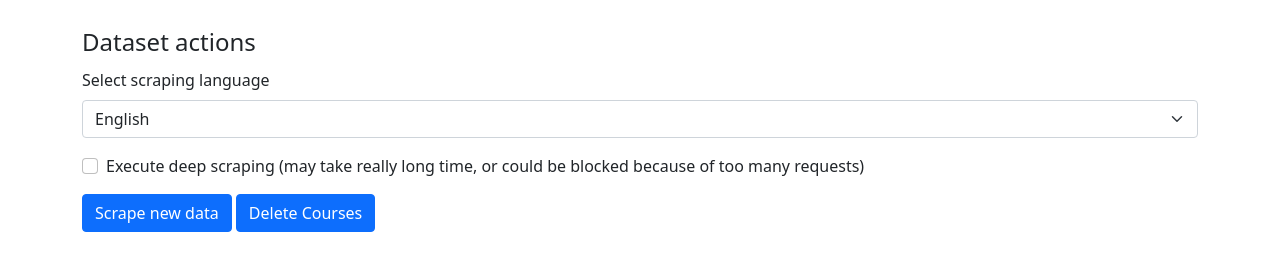
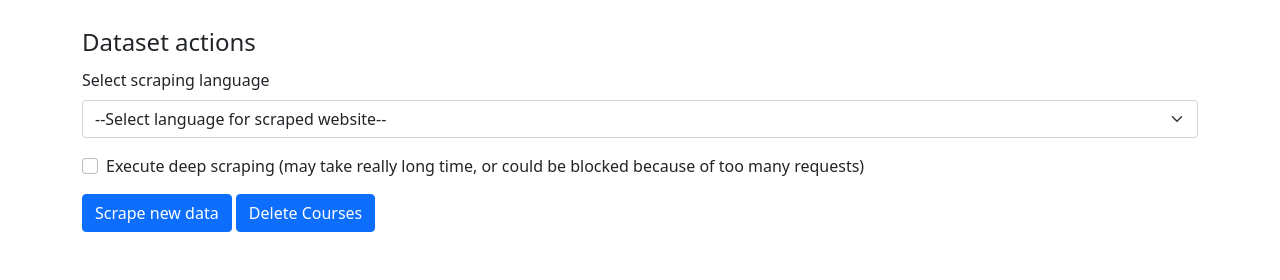
Before and after one commit to eathtespagheti/ocm-code-challenge, a Django app: page / in a window 1280 px wide. Shown: the top 280 px of the page. Run offline with Django 3.2, Linux system fonts and the light colour scheme; data that the repository does not hold is empty.

Commit message:
Add deep and language options

```diff
--- a/src/federica_crawler/apps/courses/templates/courses/index.html
+++ b/src/federica_crawler/apps/courses/templates/courses/index.html
@@ -6,14 +6,15 @@
         <legend>Dataset actions</legend>
         <div class="mb-3">
             <label for="languageSelect" class="form-label">Select scraping language</label>
-            <select id="languageSelect" class="form-select">
-                <option>English</option>
-                <option>Italiano</option>
+            <select id="languageSelect" name="languageSelect" class="form-select">
+                <option disabled selected>--Select language for scraped website--</option>
+                <option value="en">English</option>
+                <option value="it">Italiano</option>
             </select>
         </div>
         <div class="mb-3">
             <div class="form-check">
-                <input class="form-check-input" type="checkbox" id="deepCheck">
+                <input class="form-check-input" type="checkbox" id="deepCheck" name="deepCheck">
                 <label class="form-check-label" for="deepCheck">
                     Execute deep scraping (may take really long time, or could be blocked because of too many requests)
                 </label>
--- a/src/federica_crawler/apps/courses/views.py
+++ b/src/federica_crawler/apps/courses/views.py
@@ -28,7 +28,16 @@ class ButtonActions(TemplateResponse):
 
     def scrape(self):
         """Call scrapy crawler to load data in the db"""
-        collect_data()
+        deep=None
+        if self.request.GET.get('deepCheck'):
+            deep = 'True'
+
+        language = self.request.GET.get('languageSelect')
+        lang=None
+        if language:
+            lang = language
+
+        collect_data(deep=deep, lang=lang)
         self.template_name = 'courses/actions/scrape.html'
 
     def delete(self):
@@ -38,8 +47,8 @@ class ButtonActions(TemplateResponse):
 
     def __init__(self, request):
         self.request = request
-        if(self.request.GET.get('scrape')):
+        if self.request.GET.get('scrape'):
             self.scrape()
-        if(self.request.GET.get('delete')):
+        if self.request.GET.get('delete'):
             self.delete()
         super().__init__(request, self.template_name)
```
Also changed, not shown: src/federica_crawler/apps/crawler/run_crawler.py (+4 -4 lines).
